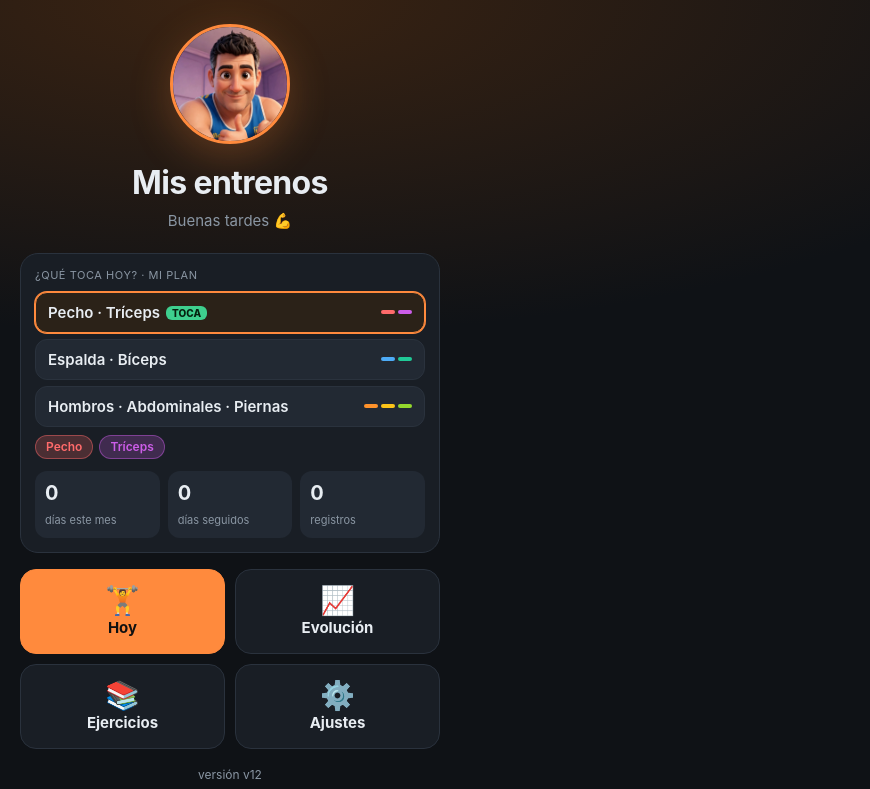
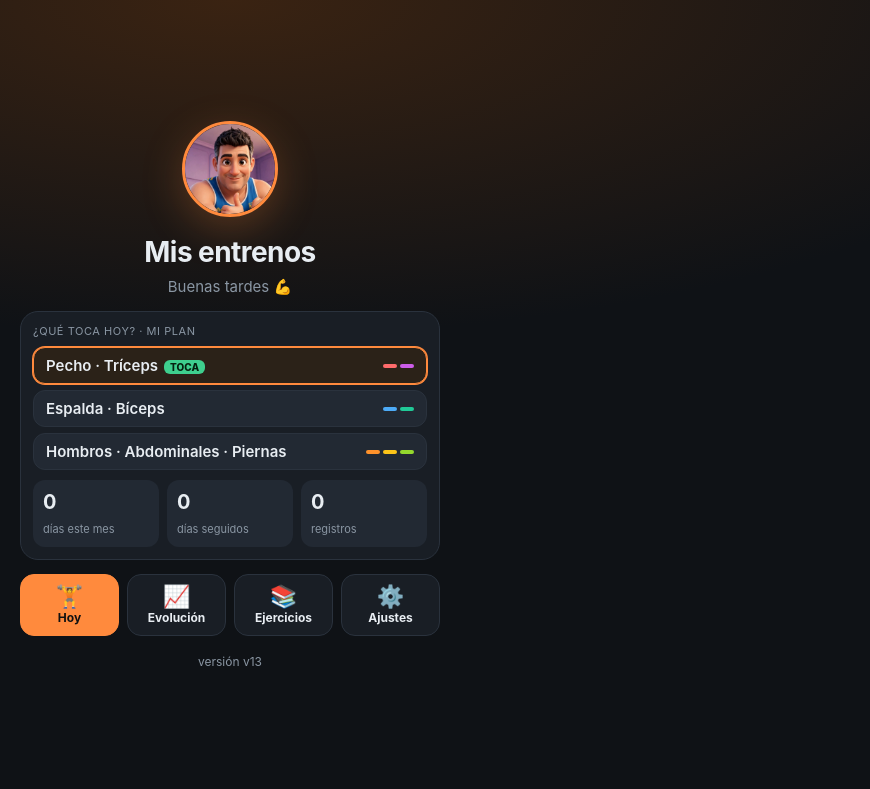
Before and after one commit to joanfenor/Follow-Gym, a plain HTML site: page index.html in a window 1280 px wide. Shown: the top 789 px of the page, 410-1280 px from the left. Drawn offline with Linux system fonts and the light colour scheme.

Commit message:
Add files via upload

```diff
--- a/index.html
+++ b/index.html
@@ -207,7 +207,7 @@ input::placeholder{color:var(--mu);opacity:.6}
   background:radial-gradient(120% 70% at 50% 0%,var(--covera) 0%,var(--bg) 60%);transition:opacity .35s,visibility .35s}
 #cover.hide{opacity:0;visibility:hidden}
 .cv{width:100%;max-width:420px;text-align:center;margin:auto 0}
-.cvicon{width:120px;height:120px;border-radius:50%;border:3px solid var(--ac);object-fit:cover;box-shadow:0 12px 40px rgba(255,138,61,.25);animation:pop .6s ease-out}
+.cvicon{width:96px;height:96px;border-radius:50%;border:3px solid var(--ac);object-fit:cover;box-shadow:0 12px 40px rgba(255,138,61,.25);animation:pop .6s ease-out}
 @keyframes pop{0%{transform:scale(.6);opacity:0}70%{transform:scale(1.06)}100%{transform:scale(1);opacity:1}}
 .cv h1{font-size:32px;margin:18px 0 4px;letter-spacing:-.02em}
 .cvsub{color:var(--mu);font-size:15px}
@@ -221,14 +221,22 @@ input::placeholder{color:var(--mu);opacity:.6}
 .cvday.on{border-color:var(--ac);background:var(--sel);box-shadow:0 0 0 1px var(--ac)}
 .cvday .dots{display:flex;gap:3px;flex:none}
 .cvday .dots i{width:14px;height:4px;border-radius:2px}
-.cv h1{margin-top:12px}
+.cv h1{margin-top:10px}
+.cv h1{font-size:28px}
+.cvcard{margin:14px 0 4px;padding:12px}
+.cvday{padding:8px 12px}
+.cvst{margin-top:10px}
+.cvst div{padding:6px 10px}
+.cvst b{font-size:18px}
+.cvver{margin-top:12px}
+#cover{padding-top:calc(16px + env(safe-area-inset-top))}
 .cvst div{flex:1;background:var(--card2);border-radius:12px;padding:8px 10px}
 .cvst b{display:block;font-size:20px}
 .cvst span{font-size:11px;color:var(--mu)}
 #cvGo{font-size:18px;padding:16px;margin-top:16px;border-radius:14px}
-.cvnav{display:grid;grid-template-columns:1fr 1fr;gap:10px;margin-top:16px}
-.cvnav button{display:flex;flex-direction:column;align-items:center;gap:4px;padding:16px 8px;border-radius:16px;border:1px solid var(--bd);background:var(--card);color:var(--tx);font-size:15px;font-weight:700}
-.cvnav button span{font-size:28px;line-height:1}
+.cvnav{display:grid;grid-template-columns:repeat(4,1fr);gap:8px;margin-top:14px}
+.cvnav button{display:flex;flex-direction:column;align-items:center;gap:3px;padding:10px 2px;border-radius:14px;border:1px solid var(--bd);background:var(--card);color:var(--tx);font-size:12px;font-weight:700;min-width:0}
+.cvnav button span{font-size:22px;line-height:1}
 .cvnav button.main{background:var(--ac);border-color:var(--ac);color:#111}
 html[data-theme=light] .cvnav button.main{color:#fff}
 .cvrun .t{font-size:19px;font-weight:700;margin:2px 0 6px}
@@ -341,7 +349,7 @@ html[data-theme=light] .xbtn{color:var(--ac2)}
 
 <script>
 'use strict';
-const APP_VERSION = 'v12';
+const APP_VERSION = 'v13';
 const KEY = 'entreno_pesas_v2', KEY_V1 = 'entreno_pesas_v1';
 /* Fotos: free-exercise-db (dominio público, github.com/yuhonas/free-exercise-db) */
 const IMG_BASE = 'https://raw.githubusercontent.com/yuhonas/free-exercise-db/main/exercises/';
@@ -1268,7 +1276,7 @@ function renderCover(){
     $('#cvInfo').innerHTML = (inf ? `<div class="cvdone">✓ Hoy ya has ido${inf.logs.length ? ` · ${pl(inf.logs.length,'ejercicio','ejercicios')}` : ''}${inf.acts.length ? ` · ${inf.acts.map(a => actOf(a.a).ico).join('')}` : ''}</div>` : '')
       + (ap.days.length ? `<div class="k1">¿Qué toca hoy? · ${esc(ap.name)}</div>
           <div class="cvdays">${ap.days.map(x => `<button class="cvday ${x.id===selDay?'on':''}" data-cvday="${esc(x.id)}"><span>${esc(x.name)}${d && x.id===d.id ? '<span class="toca">TOCA</span>' : ''}</span><div class="dots">${dayGroups(x).map(g => `<i style="background:${gc(g)}"></i>`).join('')}</div></button>`).join('')}</div>
-          ${sd ? `<div class="gtags" style="margin-top:8px">${dayGroups(sd).map(gtag).join('')}</div>` : ''}`
+`
         : `<div class="t">Elige un plan en Ajustes</div>`) + stats;
     $('#cvBtns').innerHTML = `<div class="cvnav">
       <button class="main" data-go="hoy"><span>🏋️</span>Hoy</button><button data-go="evo"><span>📈</span>Evolución</button>
--- a/sw.js
+++ b/sw.js
@@ -1,5 +1,5 @@
 // Mis entrenos · service worker
-const VERSION = 'v12';
+const VERSION = 'v13';
 const PREFIX = 'misentrenos-';            // prefijo propio: no toca la caché de otras apps del mismo github.io
 const CACHE = PREFIX + VERSION, IMGC = PREFIX + 'fotos';
 const FILES = ['./', 'index.html', 'manifest.webmanifest', 'icono-32.png', 'icono-192.png', 'icono-512.png', 'icono-180.png'];
```
